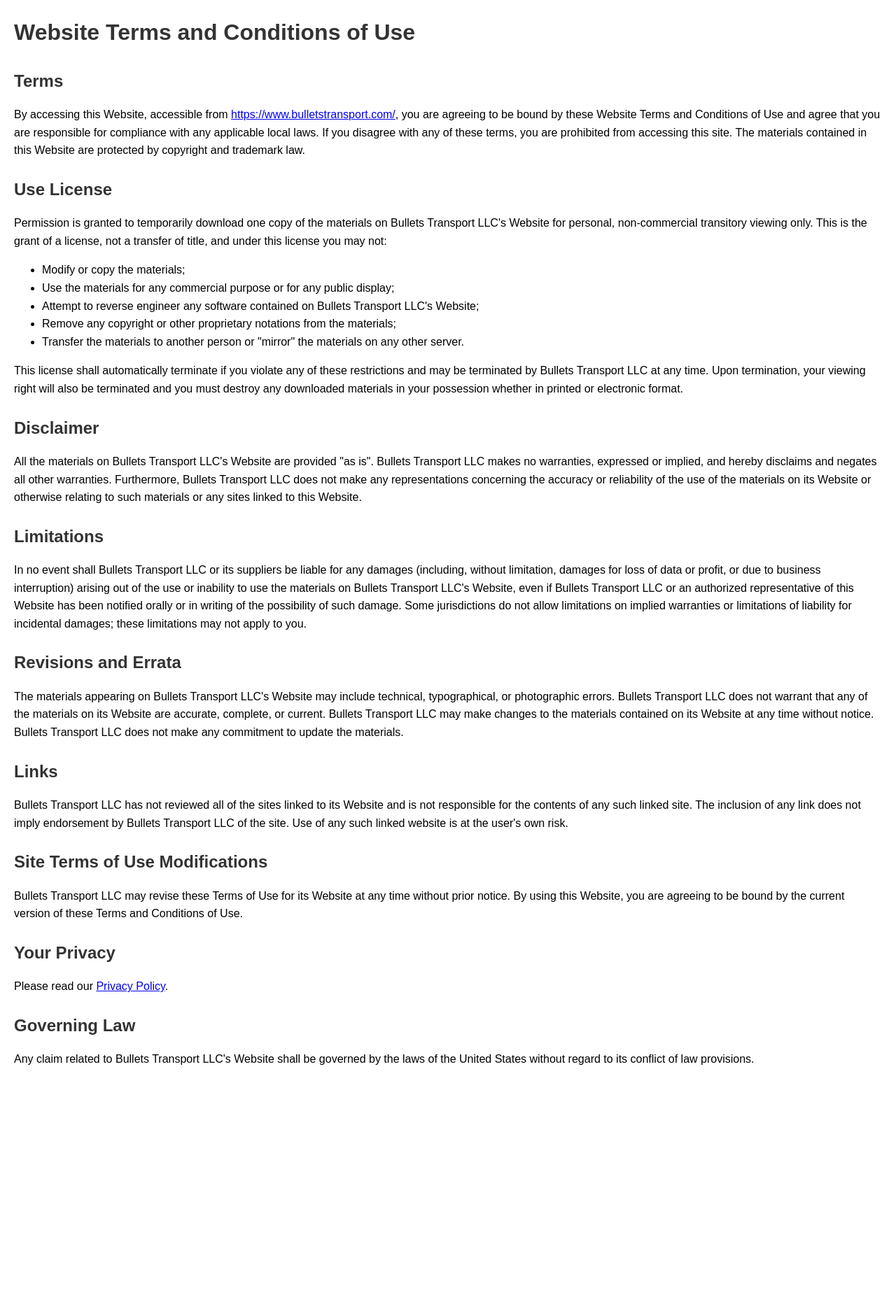
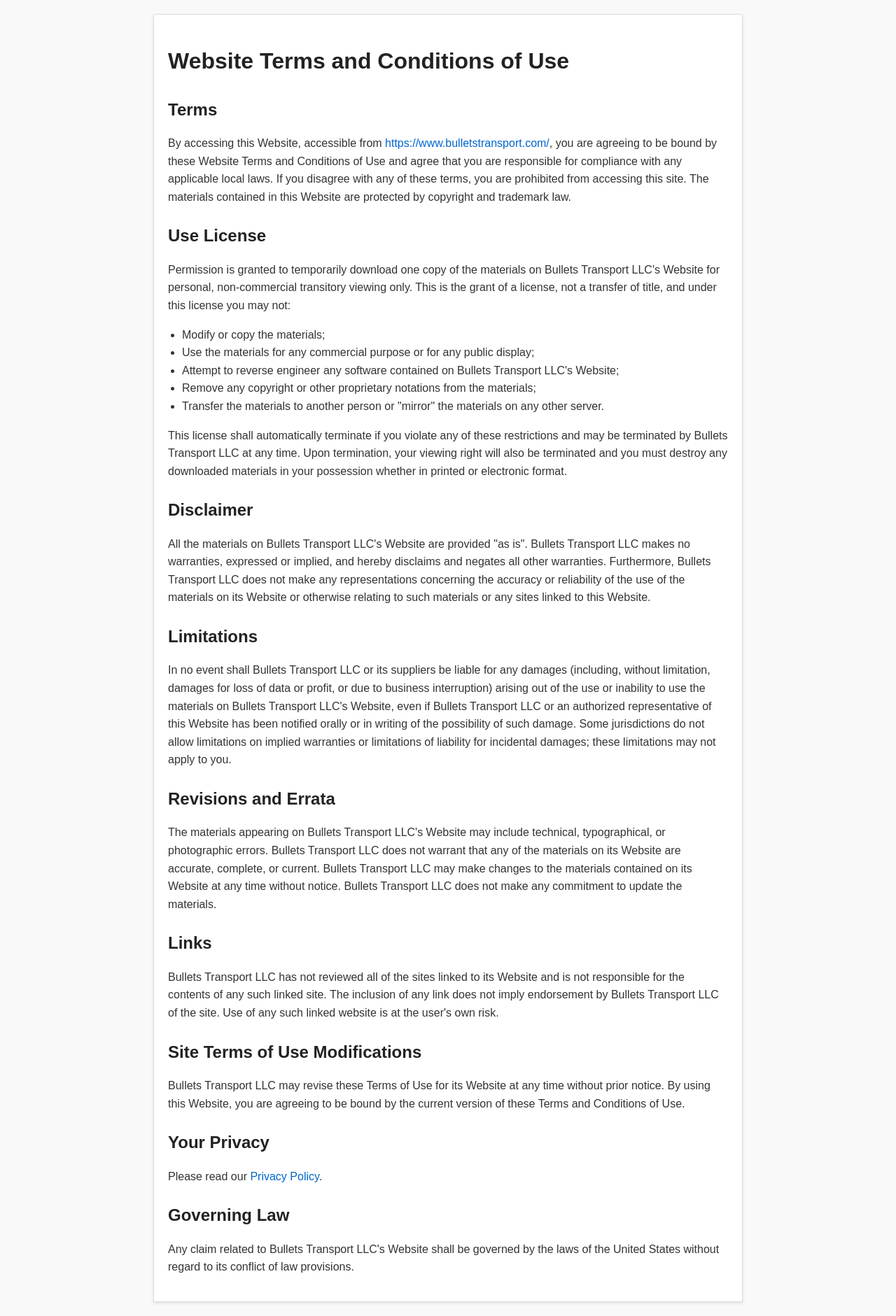
Before and after one commit to omoqbel1/bullet, a Django app: page /tos/ in a window 1280 px wide. Shown: the whole page at 70% size. Before the commit the page ends 1522 px from the top, so only its background shows below. Run offline with Django 4.2, Linux system fonts and the light colour scheme.

Commit message:
Update tos.html

```diff
--- a/crm1/accounts/templates/accounts/tos.html
+++ b/crm1/accounts/templates/accounts/tos.html
@@ -7,23 +7,51 @@
 <style>
     body {
         font-family: Arial, sans-serif;
-        margin: 20px;
         line-height: 1.6;
+        margin: 0;
+        padding: 20px;
+        color: #333;
+        background-color: #f9f9f9;
     }
+
+    .container {
+        max-width: 800px;
+        margin: auto;
+        background: #fff;
+        padding: 20px;
+        border: 1px solid #ddd;
+        box-shadow: 0 2px 4px rgba(0, 0, 0, 0.1);
+    }
+
     h1, h2 {
-        color: #333;
+        color: #222;
     }
+
     h1 {
         margin-bottom: 0.5em;
     }
+
     h2 {
         margin-top: 1em;
         margin-bottom: 0.5em;
     }
+
+    p, ul {
+        margin-bottom: 1em;
+    }
+
+    ul {
+        padding-left: 20px;
+    }
+
+    a {
+        color: #0066cc;
+        text-decoration: none;
+    }
 </style>
 </head>
 <body>
-
+<div class="container">
     <h1>Website Terms and Conditions of Use</h1>
 
     <h2>Terms</h2>
@@ -60,6 +88,6 @@
 
     <h2>Governing Law</h2>
     <p>Any claim related to Bullets Transport LLC's Website shall be governed by the laws of the United States without regard to its conflict of law provisions.</p>
-
+</div>
 </body>
 </html>
```
Lines whose indentation alone changed are shown as unchanged.
